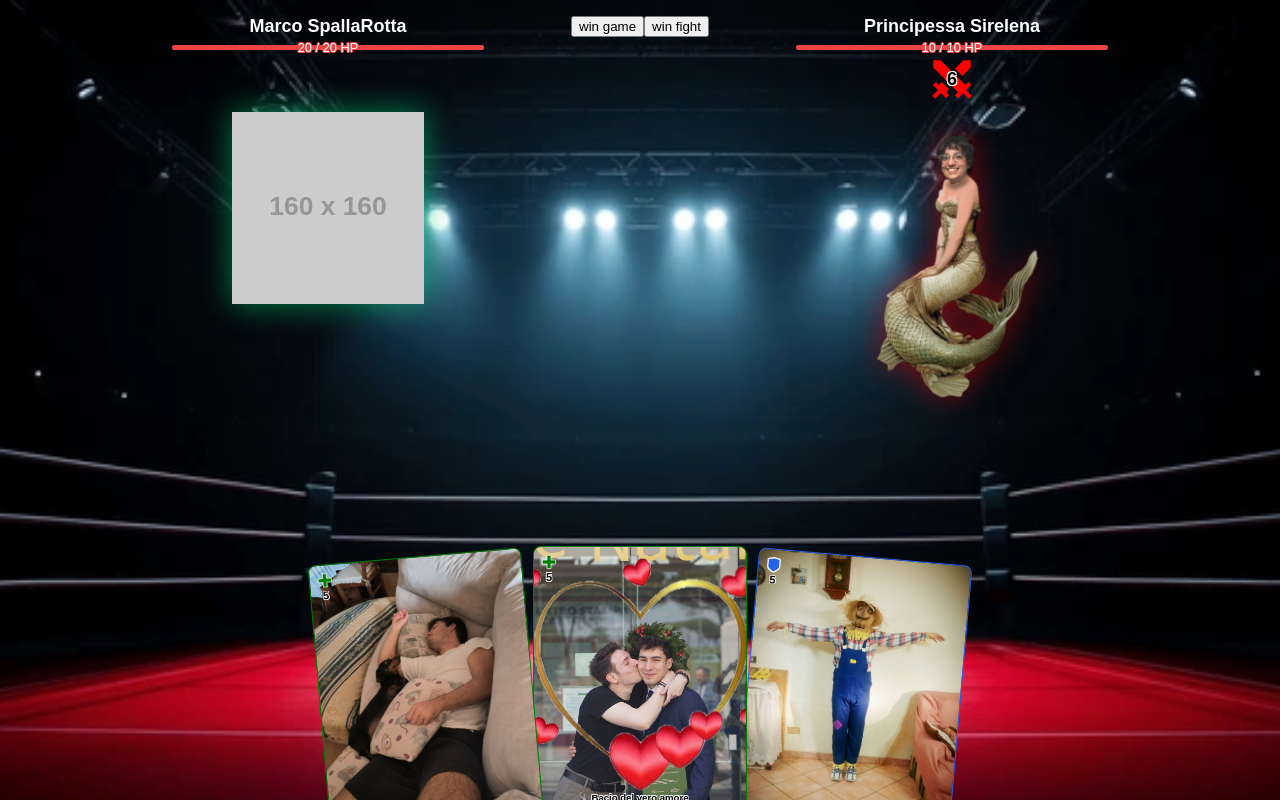
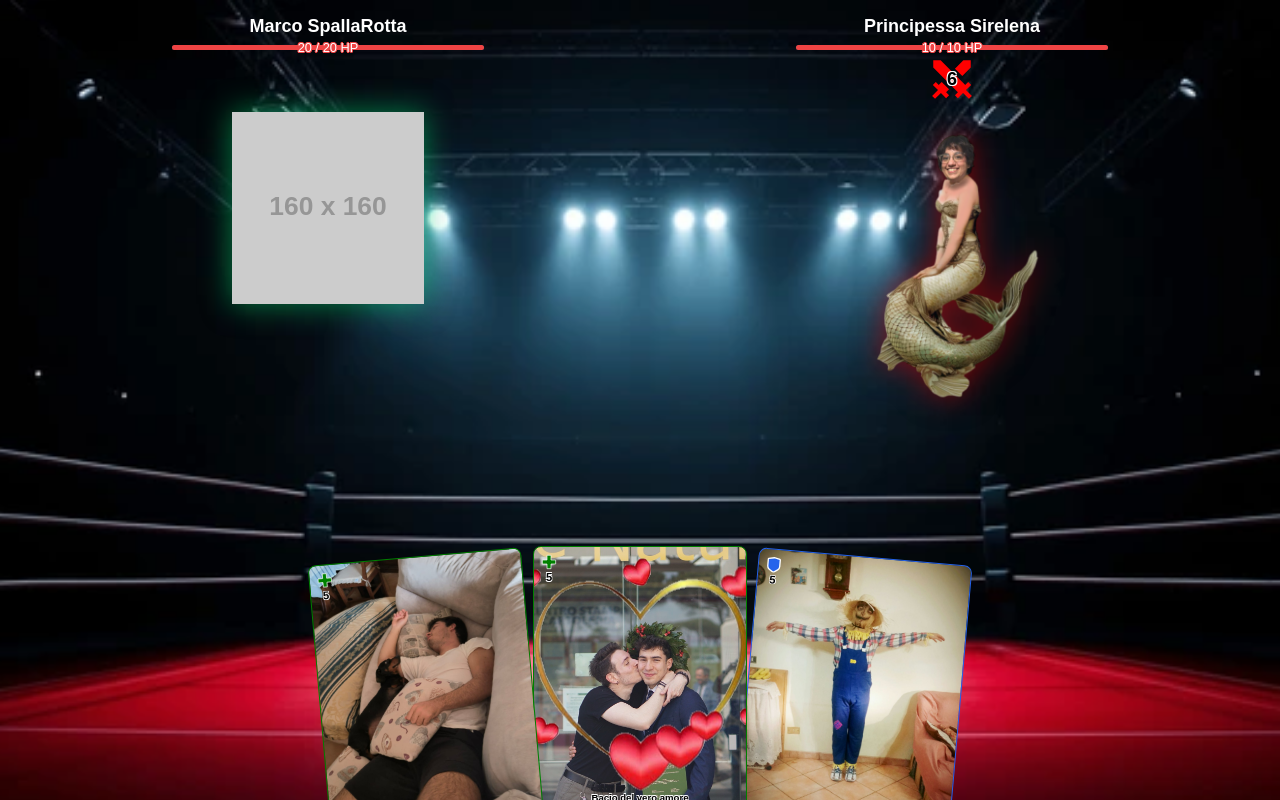
Before and after one commit to Felpat0/marco-sito, a Next.js app: page /game in a window 1280 px wide. Built offline with nearby package versions, Linux system fonts and the light colour scheme; a web font is replaced by a local one.

Commit message:
Remove win game fight

```diff
--- a/app/game/page.tsx
+++ b/app/game/page.tsx
@@ -36,7 +36,7 @@ export default function GamePage() {
   return (
     <>
       <div className={styles["game-page"]}>
-        <div style={{ position: "absolute", zIndex: 1000 }}>
+        {/* <div style={{ position: "absolute", zIndex: 1000 }}>
           <button
             onTouchStart={() => setGameEnd(GameEnd.ENDGAME)}
             onClick={() => setGameEnd(GameEnd.ENDGAME)}
@@ -49,7 +49,7 @@ export default function GamePage() {
           >
             win fight
           </button>
-        </div>
+        </div> */}
         {gameEnd === GameEnd.LOSE && (
           <div className={styles["game-overlay"]}>
             <div className={styles["game-overlay-content"]}>
```
